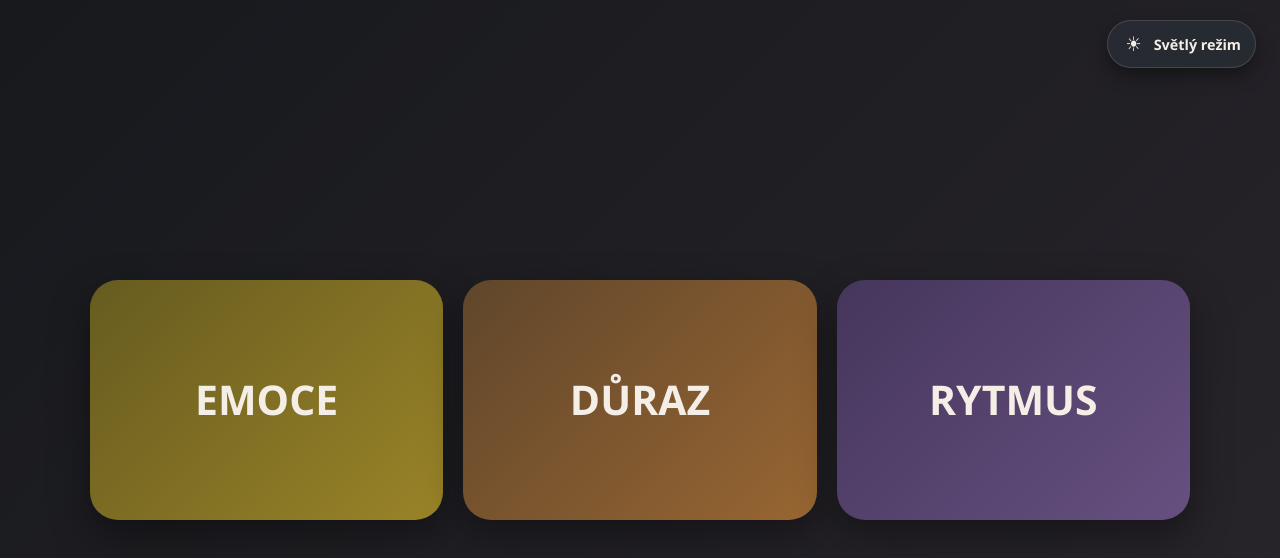
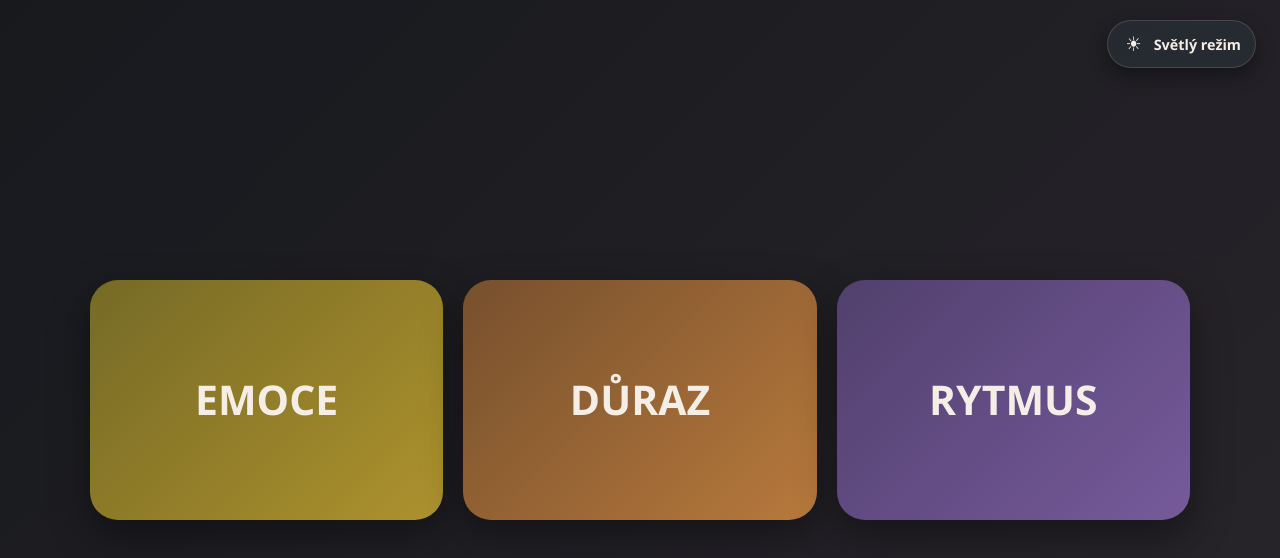
Before and after one commit to 267991-rgb/Kajik-BP-web, a plain HTML site: page index.html in a window 1280 px wide. Both pictures are taken after a click on the button "Přepnout na tmavý režim". Drawn offline with Linux system fonts and the light colour scheme.

Commit message:
Refresh home card colors

```diff
--- a/docs/styles.css
+++ b/docs/styles.css
@@ -114,27 +114,27 @@ body.page-home {
 }
 
 .emotion-card {
-  background: linear-gradient(135deg, var(--joy) 0%, #fce68f 100%);
+  background: linear-gradient(135deg, #fff0a3 0%, #f7d44f 100%);
 }
 
 .emphasis-card {
-  background: linear-gradient(135deg, #f5c882 0%, #e9a455 100%);
+  background: linear-gradient(135deg, #ffd99a 0%, #f2a35d 100%);
 }
 
 .rhythm-card {
-  background: linear-gradient(135deg, #d8c2ff 0%, #b8a6e8 100%);
+  background: linear-gradient(135deg, #eadcff 0%, #c2a9f0 100%);
 }
 
 body[data-theme="dark"] .emotion-card {
-  background: linear-gradient(135deg, #665b20 0%, #9a8428 100%);
+  background: linear-gradient(135deg, #756a26 0%, #ae922d 100%);
 }
 
 body[data-theme="dark"] .emphasis-card {
-  background: linear-gradient(135deg, #60462b 0%, #986632 100%);
+  background: linear-gradient(135deg, #76502d 0%, #b8793c 100%);
 }
 
 body[data-theme="dark"] .rhythm-card {
-  background: linear-gradient(135deg, #45365c 0%, #665080 100%);
+  background: linear-gradient(135deg, #51406d 0%, #765a9b 100%);
 }
 
 .card-label {
--- a/styles.css
+++ b/styles.css
@@ -114,27 +114,27 @@ body.page-home {
 }
 
 .emotion-card {
-  background: linear-gradient(135deg, var(--joy) 0%, #fce68f 100%);
+  background: linear-gradient(135deg, #fff0a3 0%, #f7d44f 100%);
 }
 
 .emphasis-card {
-  background: linear-gradient(135deg, #f5c882 0%, #e9a455 100%);
+  background: linear-gradient(135deg, #ffd99a 0%, #f2a35d 100%);
 }
 
 .rhythm-card {
-  background: linear-gradient(135deg, #d8c2ff 0%, #b8a6e8 100%);
+  background: linear-gradient(135deg, #eadcff 0%, #c2a9f0 100%);
 }
 
 body[data-theme="dark"] .emotion-card {
-  background: linear-gradient(135deg, #665b20 0%, #9a8428 100%);
+  background: linear-gradient(135deg, #756a26 0%, #ae922d 100%);
 }
 
 body[data-theme="dark"] .emphasis-card {
-  background: linear-gradient(135deg, #60462b 0%, #986632 100%);
+  background: linear-gradient(135deg, #76502d 0%, #b8793c 100%);
 }
 
 body[data-theme="dark"] .rhythm-card {
-  background: linear-gradient(135deg, #45365c 0%, #665080 100%);
+  background: linear-gradient(135deg, #51406d 0%, #765a9b 100%);
 }
 
 .card-label {
```
